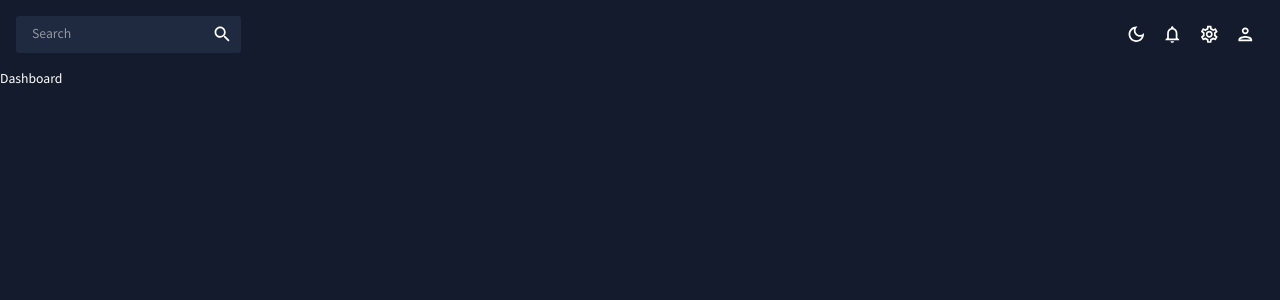
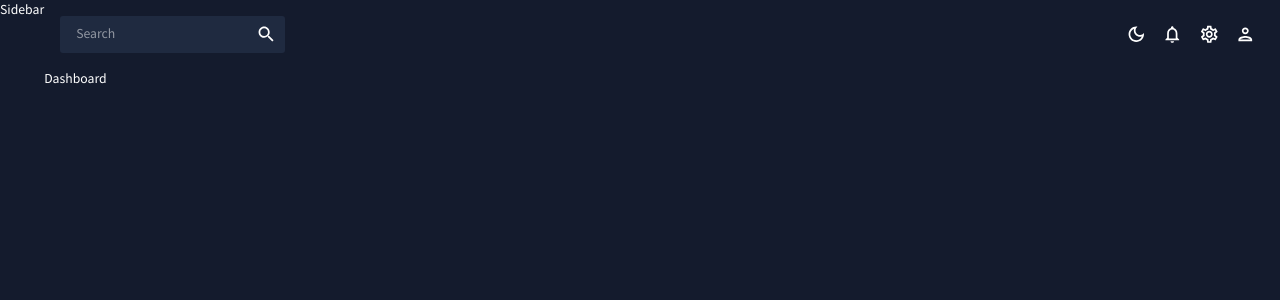
Before and after one commit to Satancrew/admin-dashboard-react, a React (Create React App) app in the folder react-admin/: page / in a window 1280 px wide. Shown: the top 300 px of the page. Built offline with nearby package versions, Linux system fonts and the light colour scheme.

Commit message:
feat: add router setup

```diff
--- a/react-admin/package.json
+++ b/react-admin/package.json
@@ -23,7 +23,7 @@
     "formik": "^2.4.1",
     "react": "^18.2.0",
     "react-dom": "^18.2.0",
-    "react-pro-sidebar": "^1.1.0-alpha.1",
+    "react-pro-sidebar": "^0.7.1",
     "react-router-dom": "^6.11.2",
     "react-scripts": "5.0.1",
     "web-vitals": "^2.1.4",
--- a/react-admin/src/App.js
+++ b/react-admin/src/App.js
@@ -3,6 +3,17 @@ import { CssBaseline, ThemeProvider } from '@mui/material';
 import { Routes, Route } from 'react-router-dom';
 import { Topbar } from './scenes/global/Topbar';
 import { Dashboard } from './scenes/dashboard';
+import { Sidebar } from './scenes/global/Sidebar';
+// import { Team } from './scenes/team';
+// import { Invoices } from './scenes/invoices';
+// import { Contacts } from './scenes/contacts';
+// import { Bar } from './scenes/bar';
+// import { Form } from './scenes/form';
+// import { Line } from './scenes/line';
+// import { Pie } from './scenes/pie';
+// import { FAQ } from './scenes/faq';
+// import { Calendar } from "./scenes/calendar/calendar";
+// import { Geography } from './scenes/geography';
 
 function App() {
   const [theme, colorMode] = useMode();
@@ -12,10 +23,21 @@ function App() {
       <ThemeProvider theme={theme}>
         <CssBaseline />
         <div className="app">
+        <Sidebar />
           <main className="content">
             <Topbar />
             <Routes>
               <Route path="/" element={<Dashboard />} />
+              {/* <Route path="/team" element={<Team />} /> */}
+              {/* <Route path="/contacts" element={<Contacts />} /> */}
+              {/* <Route path="/invoices" element={<Invoices />} /> */}
+              {/* <Route path="/form" element={<Form />} /> */}
+              {/* <Route path="/bar" element={<Bar />} /> */}
+              {/* <Route path="/pie" element={<Pie />} /> */}
+              {/* <Route path="/line" element={<Line />} /> */}
+              {/* <Route path="/faq" element={<FAQ />} /> */}
+              {/* <Route path="/calendar" element={<Calendar />} /> */}
+              {/* <Route path="/geography" element={<Geography />} /> */}
             </Routes>
           </main>
         </div>
```
